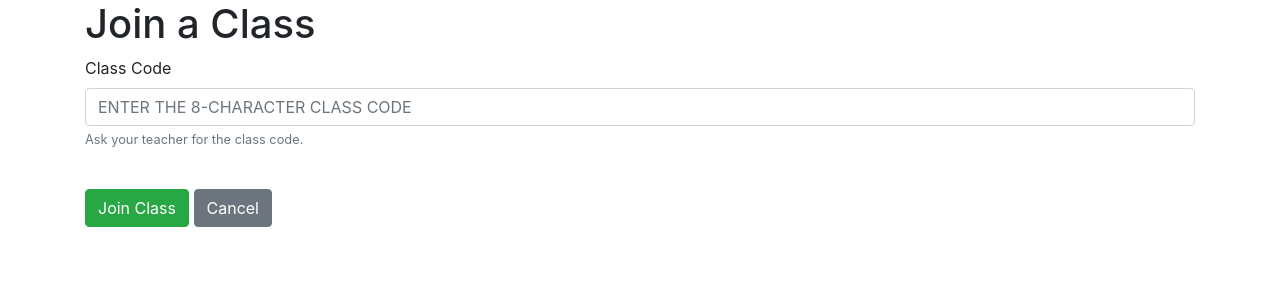
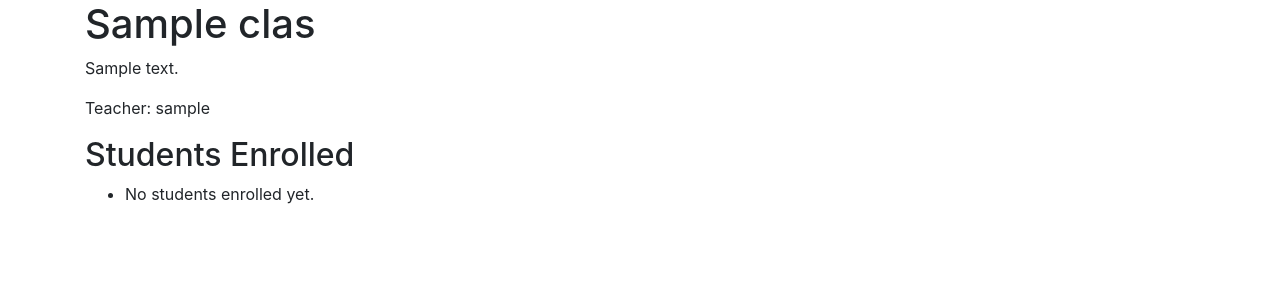
Before and after one commit to OvalHoneyBee11/nea_real, a Flask app: page /classes/class/1 in a window 1280 px wide. Shown: the part 56-356 px from the top of the page. Run offline with Flask 3, Linux system fonts and the light colour scheme; a user stored in the database is signed in; tables that the repository leaves empty hold one stand-in row (values such as "Sample post"); some libraries are stand-ins or nearby versions.

Commit message:
Fixed the Class details

```diff
--- a/website/classes.py
+++ b/website/classes.py
@@ -115,10 +115,11 @@ def class_detail(class_id):
         ClassMembership.class_id == class_id
     ).all()
 
+    my_class = Class.query.get(class_id)
     return render_template(
         "class_detail.html",
         user=current_user,
-        class_obj=class_obj,
+        class_=my_class,       # changed: pass class_ not 'class'
         is_teacher=is_teacher,
         students=students
     )
--- a/website/templates/class_detail.html
+++ b/website/templates/class_detail.html
@@ -1,19 +1,16 @@
 {% extends "base.html" %}
-{% block title %}Join Class{% endblock %}
+{% block title %}Class Details{% endblock %}
 
 {% block content %}
-<h1>Join a Class</h1>
-
-<form method="POST">
-    <div class="form-group">
-        <label for="class_code">Class Code</label>
-        <input type="text" class="form-control" id="class_code" name="class_code" placeholder="Enter the 8-character class code" required style="text-transform: uppercase;">
-        <small class="form-text text-muted">Ask your teacher for the class code.</small>
-    </div>
-
-    <br />
-    <button type="submit" class="btn btn-success">Join Class</button>
-    <a href="{{ url_for('classes.my_classes') }}" class="btn btn-secondary">Cancel</a>
-</form>
-
+<h1>{{ class_.name }}</h1>
+<p>{{ class_.description }}</p>
+<p>Teacher: {{ class_.teacher.username }}</p>
+<h2>Students Enrolled</h2>
+<ul>
+    {% for student in class_.students %}
+        <li>{{ student.username }} ({{ student.email }})</li>
+    {% else %}
+        <li>No students enrolled yet.</li>
+    {% endfor %}
+</ul>
 {% endblock %}
```
